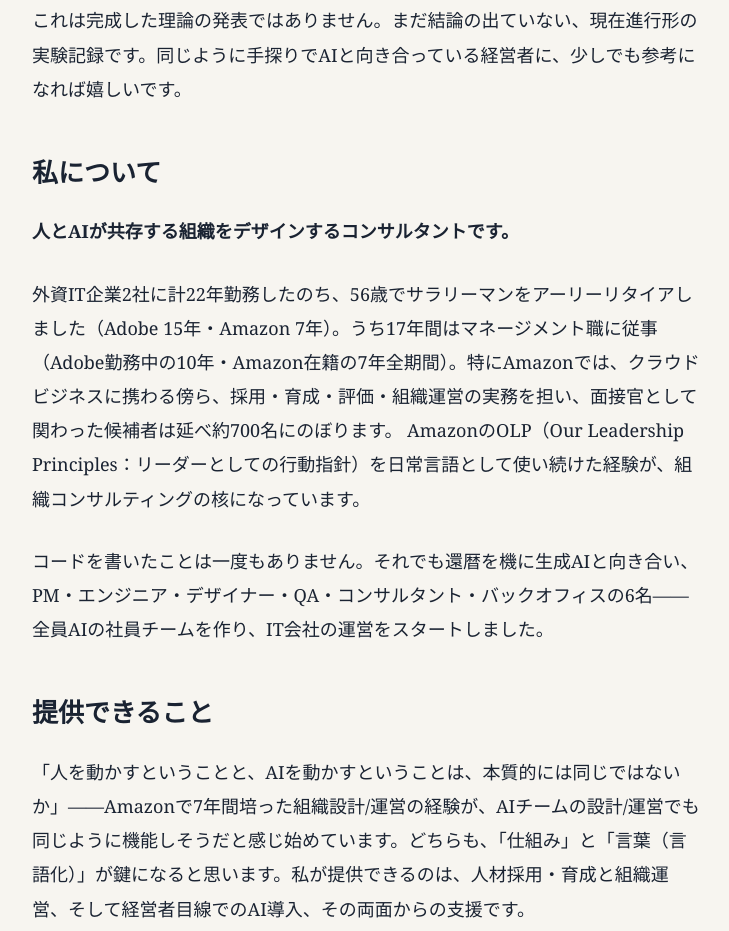
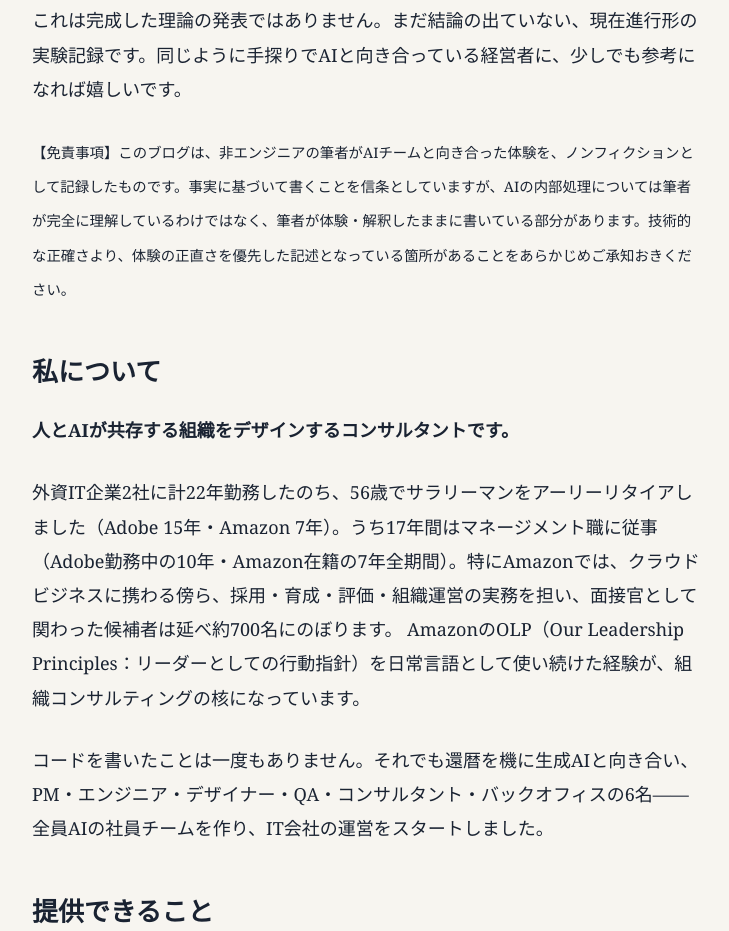
Before and after one commit to hirofumioya-boop/ymo-blog, a Next.js app: page /about in a window 1280 px wide. Shown: the part 1020-1951 px from the top of the page, without its empty margins (272-1001 px from the left). Built offline with nearby package versions, Linux system fonts and the light colour scheme.

Commit message:
AboutページにNoンフィクション免責事項を追加

```diff
--- a/app/about/page.tsx
+++ b/app/about/page.tsx
@@ -52,6 +52,10 @@ export default function AboutPage() {
 
           <p>
             これは完成した理論の発表ではありません。まだ結論の出ていない、現在進行形の実験記録です。同じように手探りでAIと向き合っている経営者に、少しでも参考になれば嬉しいです。
+          </p>
+
+          <p>
+            <small>【免責事項】このブログは、非エンジニアの筆者がAIチームと向き合った体験を、ノンフィクションとして記録したものです。事実に基づいて書くことを信条としていますが、AIの内部処理については筆者が完全に理解しているわけではなく、筆者が体験・解釈したままに書いている部分があります。技術的な正確さより、体験の正直さを優先した記述となっている箇所があることをあらかじめご承知おきください。</small>
           </p>
 
           <h2>私について</h2>
```
